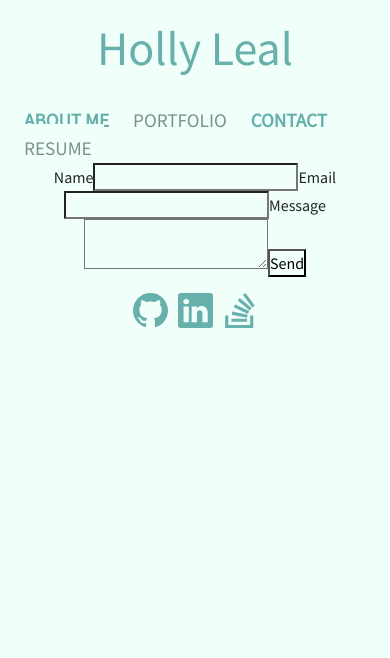
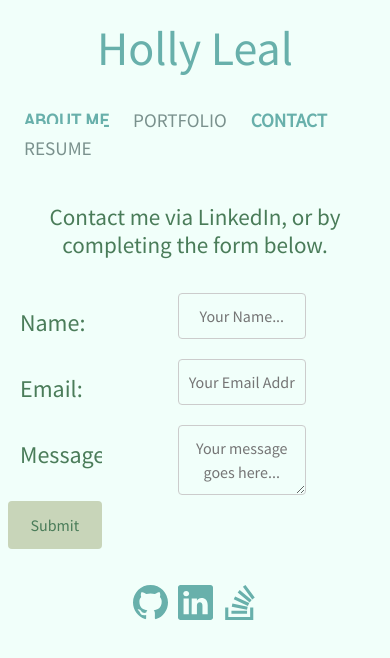
Before and after one commit to hollyhleal/react-portfolio, a React (Create React App) app: page /react-portfolio/contact in a window 390 px wide. Shown: the top 658 px of the page. Built offline with nearby package versions, Linux system fonts and the light colour scheme; the HTML template or start-up script is replaced by a standard one.

Commit message:
update form with responsive elements

```diff
--- /dev/null
+++ b/src/components/pages/Contact/Contact.css
@@ -0,0 +1,51 @@
+h3 {
+  color: var(--DarkGreen);
+  padding: 20px;
+}
+
+input[type="text"],
+input[type="email"],
+select,
+textarea {
+  width: 50%;
+  padding: 10px;
+  border: 1px solid #ccc;
+  border-radius: 4px;
+  resize: vertical;
+}
+
+label {
+  padding: 12px 12px 12px 0;
+  display: inline-block;
+  font-size: 1.5rem;
+  color: var(--DarkGreen);
+}
+
+input[type="submit"] {
+  background-color: var(--LightGreen);
+  color: var(--DarkGreen);
+  padding: 12px 20px;
+  border: none;
+  border-radius: 4px;
+  cursor: pointer;
+  width: 25%;
+}
+
+input[type="submit"]:hover {
+  background-color: var(--Icons);
+  color: var(--Beige);
+}
+
+.container {
+  padding: 20px;
+}
+
+.col-25 {
+  width: 25%;
+  margin-top: 6px;
+}
+
+.col-75 {
+  width: 75%;
+  margin-top: 6px;
+}
--- a/src/components/pages/Contact/Contact.js
+++ b/src/components/pages/Contact/Contact.js
@@ -1,5 +1,6 @@
 import React, { useRef } from "react";
 import emailjs from "@emailjs/browser";
+import "../Contact/Contact.css";
 
 function Contact() {
   const form = useRef();
@@ -34,16 +35,54 @@ function Contact() {
   };
 
   return (
-    <div>
-    <form ref={form} onSubmit={sendEmail}>
-      <label>Name</label>
-      <input type="text" name="user_name" />
-      <label>Email</label>
-      <input type="email" name="user_email" />
-      <label>Message</label>
-      <textarea name="message" />
-      <input type="submit" value="Send" />
-    </form>
+    <div className="container">
+      <h3>Contact me via LinkedIn, or by completing the form below.</h3>
+      <form ref={form} onSubmit={sendEmail}>
+        <div className="row">
+          <div className="col-25">
+            <label className="formField">Name: </label>
+          </div>
+          <div className="col-75">
+            <input
+              type="text"
+              name="user_name"
+              className="userInput"
+              placeholder="Your Name..."
+            />
+          </div>
+        </div>
+
+        <div className="row">
+          <div className="col-25">
+            <label className="formField">Email: </label>
+          </div>
+          <div className="col-75">
+            <input
+              type="email"
+              name="user_email"
+              className="userInput"
+              placeholder="Your Email Address..."
+            />
+          </div>
+        </div>
+
+        <div className="row">
+          <div className="col-25">
+            <label className="formField">Message: </label>
+          </div>
+          <div className="col-75">
+            <textarea
+              name="message"
+              className="userInput"
+              placeholder="Your message goes here..."
+            />
+          </div>
+        </div>
+
+        <div className="row">
+          <input type="submit" value="Submit" />
+        </div>
+      </form>
     </div>
   );
 }
```
